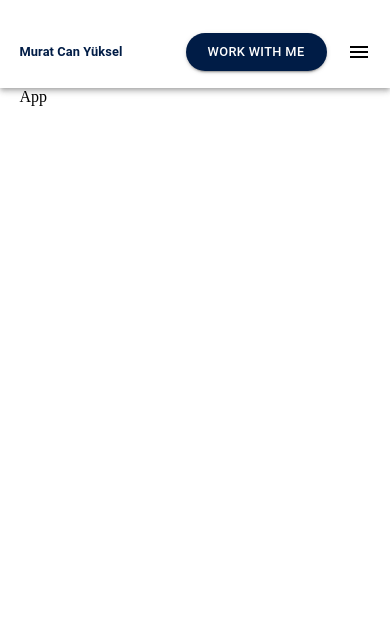
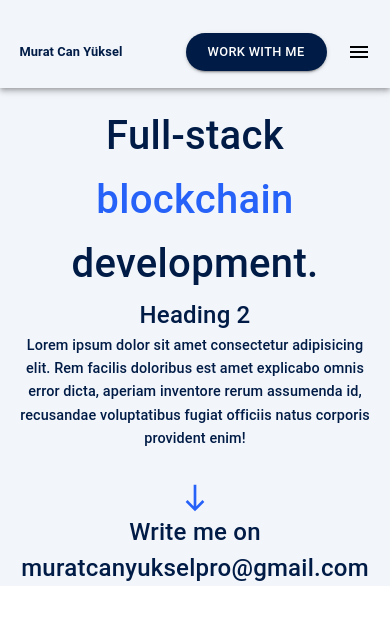
Before and after one commit to muratcan-yuksel/personal-website-2024, a React (Vite) app: page / in a window 390 px wide. Shown: the top 624 px of the page. Built offline with nearby package versions, Linux system fonts and the light colour scheme.

Commit message:
add hero for mobile

```diff
--- a/src/App.jsx
+++ b/src/App.jsx
@@ -1,9 +1,17 @@
 import { Box } from "@mui/material";
 import Navbar from "./components/Navbar.jsx";
+import Hero from "./components/Hero.jsx";
 
 const App = () => {
+  // backgroundColor: "#001c46",
+
+  //   backgroundColor: "#2762f8",
   return (
-    <Box>
+    <Box
+      sx={{
+        backgroundColor: "#f2f5fa",
+      }}
+    >
       <Navbar />
       <Box
         sx={{
@@ -12,6 +20,7 @@ const App = () => {
           display: "flex",
           justifyContent: "center",
           alignItems: "center",
+          marginTop: "1em",
         }}
       >
         <Box
@@ -24,7 +33,7 @@ const App = () => {
             },
           }}
         >
-          App
+          <Hero />
         </Box>
       </Box>
     </Box>
--- /dev/null
+++ b/src/components/Hero.jsx
@@ -0,0 +1,90 @@
+import { Box, Typography } from "@mui/material";
+import SouthIcon from "@mui/icons-material/South";
+
+const Hero = () => {
+  return (
+    <Box>
+      {/* title */}
+      <Box
+        sx={
+          {
+            //   display: "flex",
+            //   justifyContent: "center",
+            //   alignItems: "center",
+            //   flexDirection: "column",
+          }
+        }
+      >
+        <Typography
+          sx={{
+            color: "#001c46",
+            fontSize: "2.5em",
+            textAlign: "center",
+          }}
+          variant="h6"
+        >
+          Full-stack{" "}
+          <Box
+            sx={{
+              color: "#2762f8",
+            }}
+          >
+            blockchain
+          </Box>
+          development.
+        </Typography>
+      </Box>
+      {/* h2 */}
+      <Typography
+        sx={{
+          color: "#001c46",
+          textAlign: "center",
+          fontWeight: "medium",
+          fontSize: "1.5em",
+        }}
+        variant="h6"
+      >
+        Heading 2
+      </Typography>
+
+      {/* paragraph */}
+      <Typography
+        sx={{
+          color: "#001c46",
+          textAlign: "center",
+          fontWeight: "medium",
+          fontSize: "0.9em",
+        }}
+        variant="h6"
+      >
+        Lorem ipsum dolor sit amet consectetur adipisicing elit. Rem facilis
+        doloribus est amet explicabo omnis error dicta, aperiam inventore rerum
+        assumenda id, recusandae voluptatibus fugiat officiis natus corporis
+        provident enim!
+      </Typography>
+      <Box
+        sx={{
+          display: "flex",
+          justifyContent: "center",
+        }}
+      >
+        <SouthIcon
+          sx={{ color: "#2762f8", fontSize: "2em", marginTop: "1em" }}
+        />
+      </Box>
+      <Typography
+        sx={{
+          color: "#001c46",
+          textAlign: "center",
+          fontWeight: "medium",
+          fontSize: "1.5em",
+        }}
+      >
+        {" "}
+        Write me on muratcanyukselpro@gmail.com{" "}
+      </Typography>
+    </Box>
+  );
+};
+
+export default Hero;
--- a/src/components/Navbar.jsx
+++ b/src/components/Navbar.jsx
@@ -4,7 +4,6 @@ import Box from "@mui/material/Box";
 import Toolbar from "@mui/material/Toolbar";
 import Typography from "@mui/material/Typography";
 import Button from "@mui/material/Button";
-import IconButton from "@mui/material/IconButton";
 import MenuIcon from "@mui/icons-material/Menu";
 
 export default function ButtonAppBar() {
@@ -22,7 +21,7 @@ export default function ButtonAppBar() {
       <AppBar
         position="static"
         sx={{
-          backgroundColor: "white",
+          backgroundColor: "#f2f5fa",
           color: "black",
           height: "5.5em",
           paddingTop: "1em",
@@ -75,7 +74,7 @@ export default function ButtonAppBar() {
                   md: "2em",
                 },
                 width: "1.8px",
-                backgroundColor: "#001c46",
+                backgroundColor: "#2762f8",
                 display: "inline-block",
                 marginLeft: "0.5em",
                 opacity: isVisible ? 1 : 0, // Set opacity based on visibility state
```
